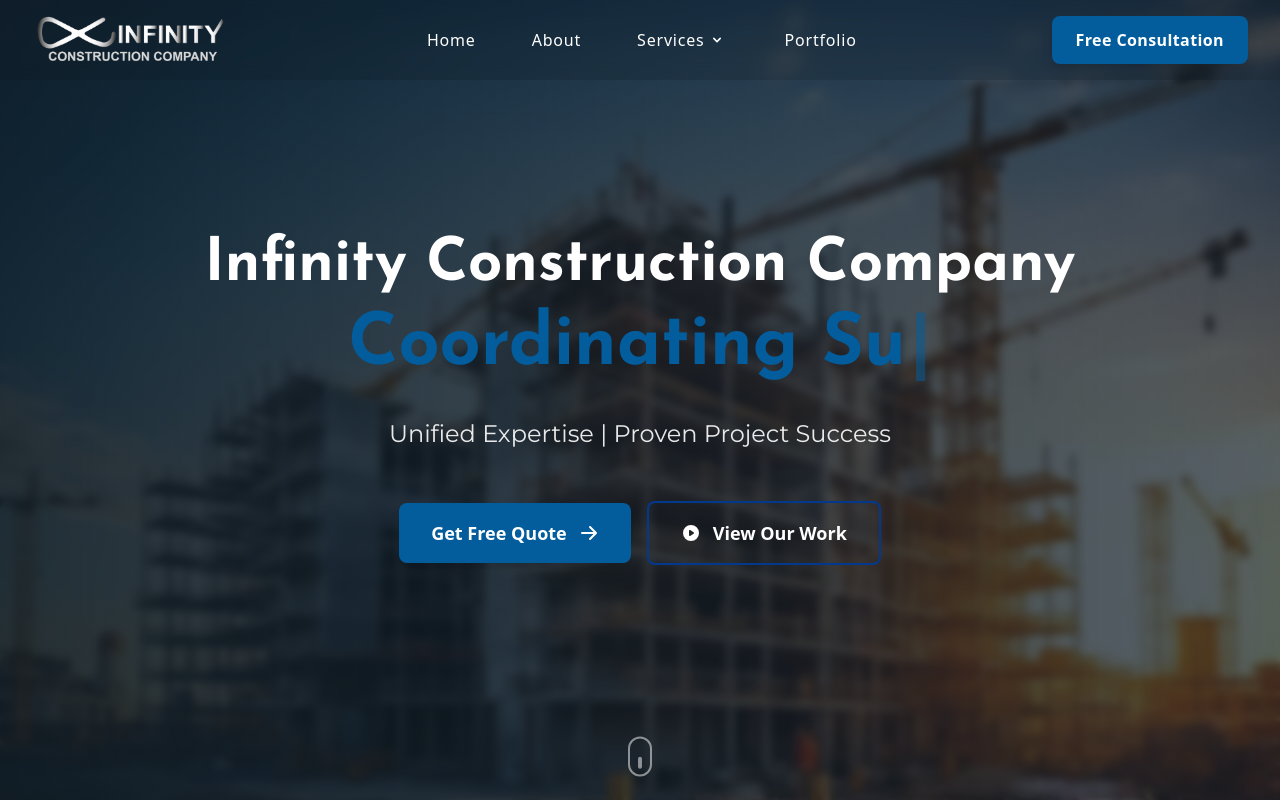
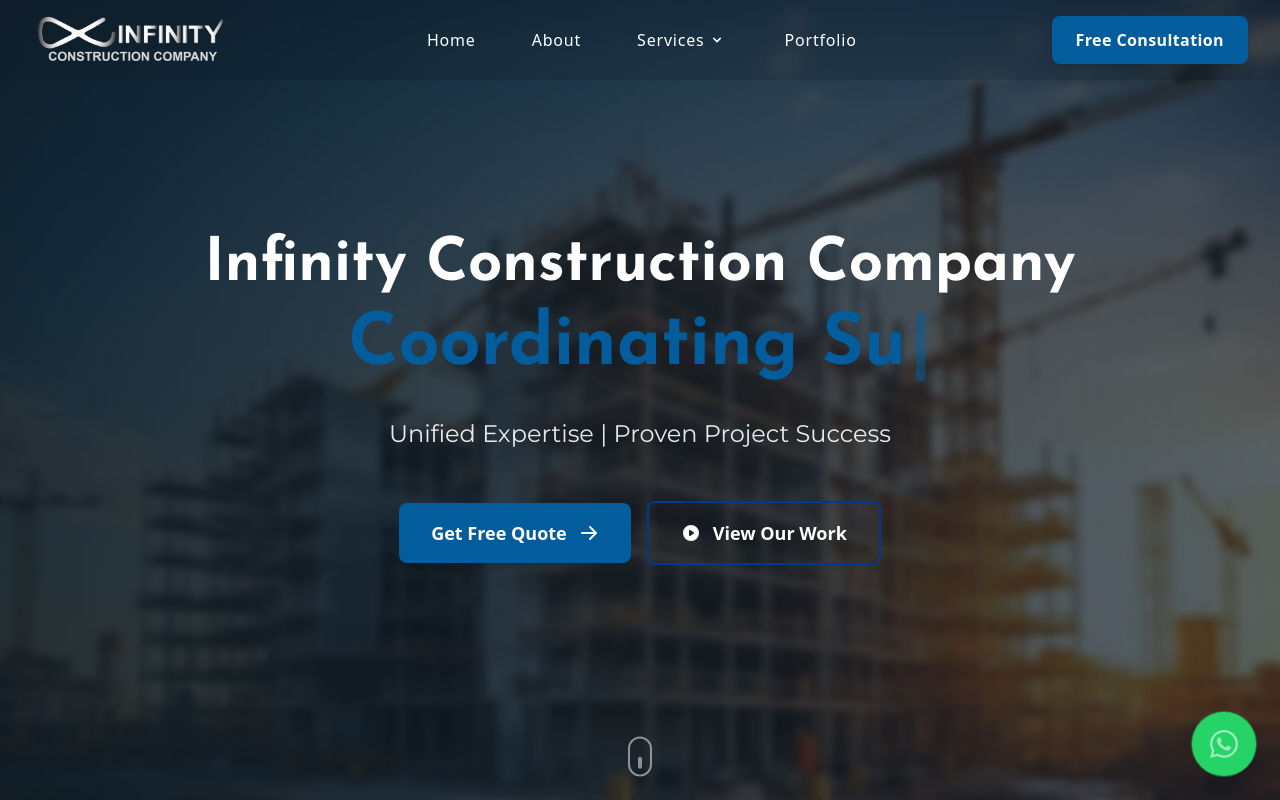
Before and after one commit to hamzaq453/infinity-construction-website, a Next.js app: page / in a window 1280 px wide. Shown: the top 800 px of the page. Built offline with nearby package versions, Linux system fonts and the light colour scheme.

Commit message:
Whatsapp Button

```diff
--- a/src/app/layout.tsx
+++ b/src/app/layout.tsx
@@ -4,6 +4,7 @@
 import Navbar from '@/components/layout/Navbar';
 import Footer from '@/components/layout/Footer';
 import CTA from '@/components/layout/CTA';
+import WhatsAppButton from '@/components/layout/WhatsAppButton';
 
 
 const josefinSans = Josefin_Sans({
@@ -35,6 +36,7 @@
         {children}
         <CTA/>
         <Footer/>
+        <WhatsAppButton/>
       </body>
     </html>
   );
--- /dev/null
+++ b/src/components/layout/WhatsAppButton.tsx
@@ -0,0 +1,42 @@
+"use client";
+
+import { motion } from "framer-motion";
+import { FaWhatsapp } from "react-icons/fa";
+
+const WhatsAppButton = () => {
+  const phoneNumber = "03218413284";
+  const whatsappUrl = `https://wa.me/${phoneNumber}`;
+
+  return (
+    <motion.a
+      href={whatsappUrl}
+      target="_blank"
+      rel="noopener noreferrer"
+      initial={{ opacity: 0, scale: 0 }}
+      animate={{ opacity: 1, scale: 1 }}
+      transition={{ duration: 0.5, delay: 0.3 }}
+      whileHover={{ scale: 1.05 }}
+      whileTap={{ scale: 0.98 }}
+      className="fixed bottom-6 right-6 z-50 flex items-center justify-center w-16 h-16 bg-[#25D366] rounded-full shadow-lg hover:shadow-2xl transition-all duration-500 group"
+      aria-label="Contact us on WhatsApp"
+    >
+      <FaWhatsapp className="w-8 h-8 text-white group-hover:scale-105 transition-transform duration-500" />
+
+      {/* Pulse animation effect */}
+      <motion.div
+        className="absolute inset-0 rounded-full bg-[#25D366]"
+        animate={{
+          scale: [1, 1.3, 1.3],
+          opacity: [0.5, 0, 0],
+        }}
+        transition={{
+          duration: 6,
+          repeat: Infinity,
+          ease: "easeInOut",
+        }}
+      />
+    </motion.a>
+  );
+};
+
+export default WhatsAppButton;
```
